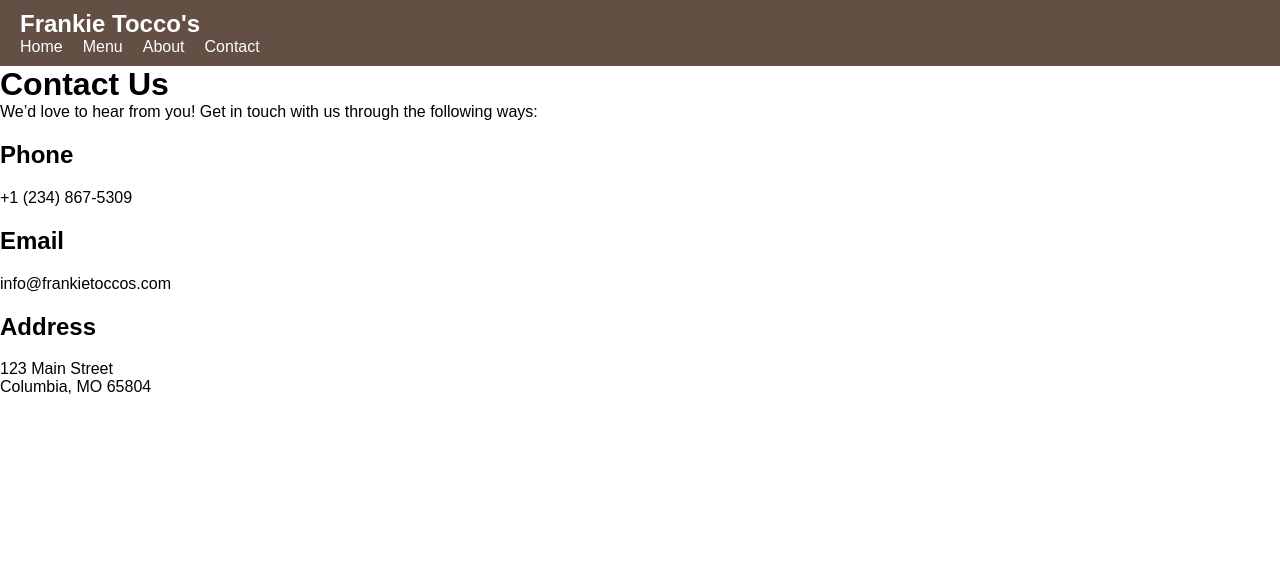
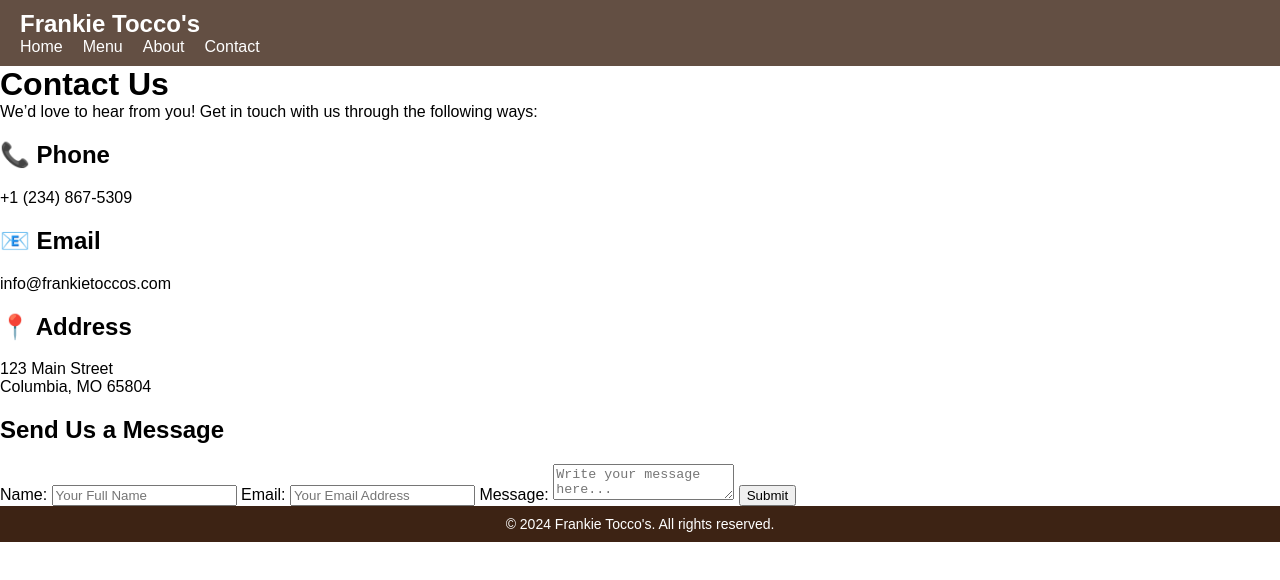
Before and after one commit to cnave16/2830finalproject, a website: page views/contact.html in a window 1280 px wide. Drawn offline with Linux system fonts and the light colour scheme.

Commit message:
Update contact.html

```diff
--- a/views/contact.html
+++ b/views/contact.html
@@ -18,17 +18,45 @@
       </ul>
     </div>
   </nav>
-  <div class="content">
+
+  <div class="content container">
     <h1>Contact Us</h1>
     <p>We’d love to hear from you! Get in touch with us through the following ways:</p>
 
     <div class="contact-info">
-      <h2>Phone</h2>
-      <p><a href="tel:+1234567890">+1 (234) 867-5309</a></p>
+      <div class="contact-section">
+        <h2><span class="icon">📞</span> Phone</h2>
+        <p><a href="tel:+1234567890">+1 (234) 867-5309</a></p>
+      </div>
 
-      <h2>Email</h2>
-      <p><a href="mailto:info@frankietoccos.com">info@frankietoccos.com</a></p>
+      <div class="contact-section">
+        <h2><span class="icon">📧</span> Email</h2>
+        <p><a href="mailto:info@frankietoccos.com">info@frankietoccos.com</a></p>
+      </div>
 
-      <h2>Address</h2>
-      <p>123 Main Street<br>Columbia, MO 65804</p>
+      <div class="contact-section">
+        <h2><span class="icon">📍</span> Address</h2>
+        <p>123 Main Street<br>Columbia, MO 65804</p>
+      </div>
     </div>
+
+    <div class="contact-form">
+      <h2>Send Us a Message</h2>
+      <form action="/submit" method="POST">
+        <label for="name">Name:</label>
+        <input type="text" id="name" name="name" placeholder="Your Full Name" required>
+
+        <label for="email">Email:</label>
+        <input type="email" id="email" name="email" placeholder="Your Email Address" required>
+
+        <label for="message">Message:</label>
+        <textarea id="message" name="message" placeholder="Write your message here..." required></textarea>
+
+        <button type="submit" class="btn-submit">Submit</button>
+      </form>
+    </div>
+  <footer class="footer">
+    <p>&copy; 2024 Frankie Tocco's. All rights reserved.</p>
+  </footer>
+</body>
+</html>
```
